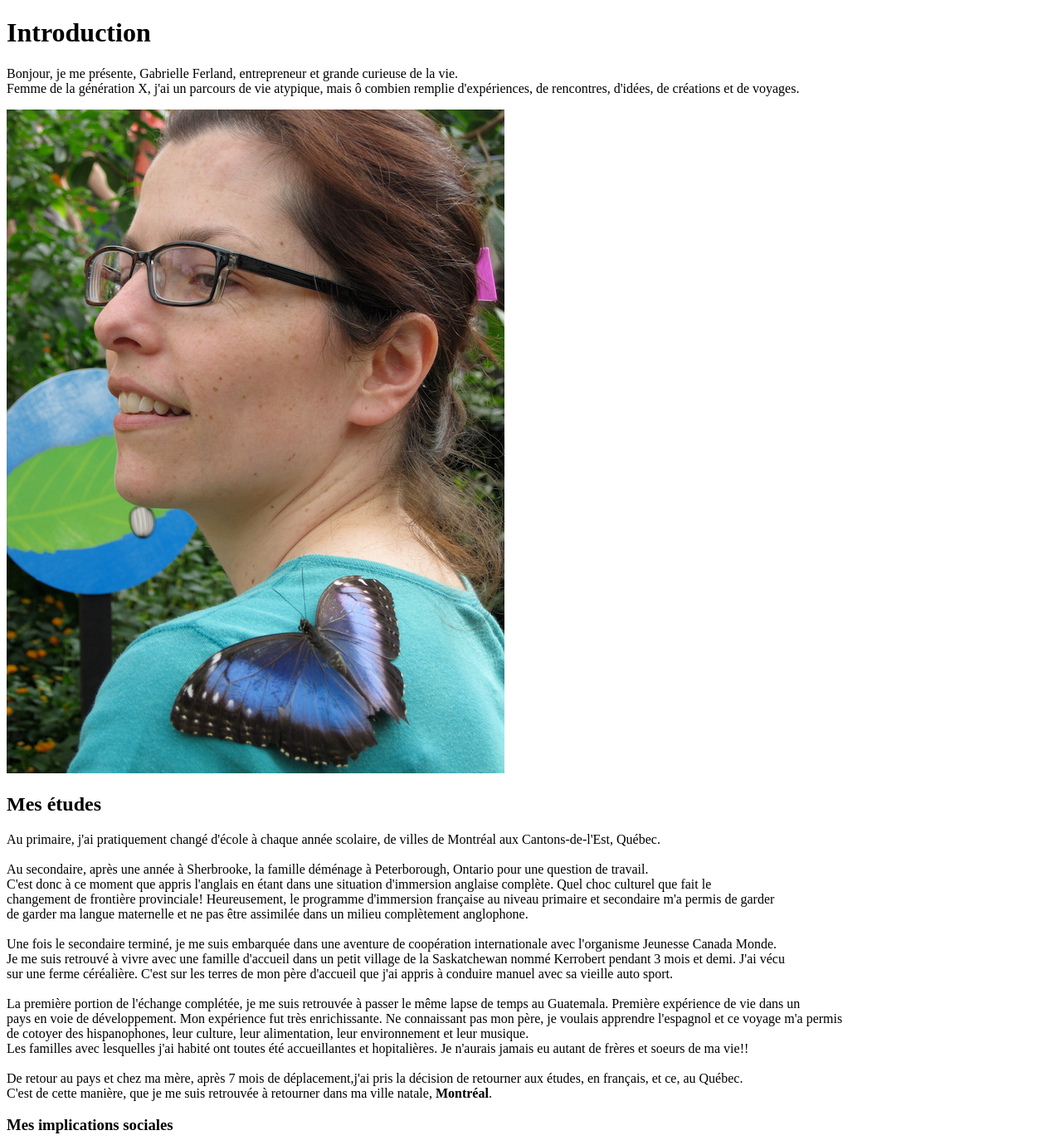
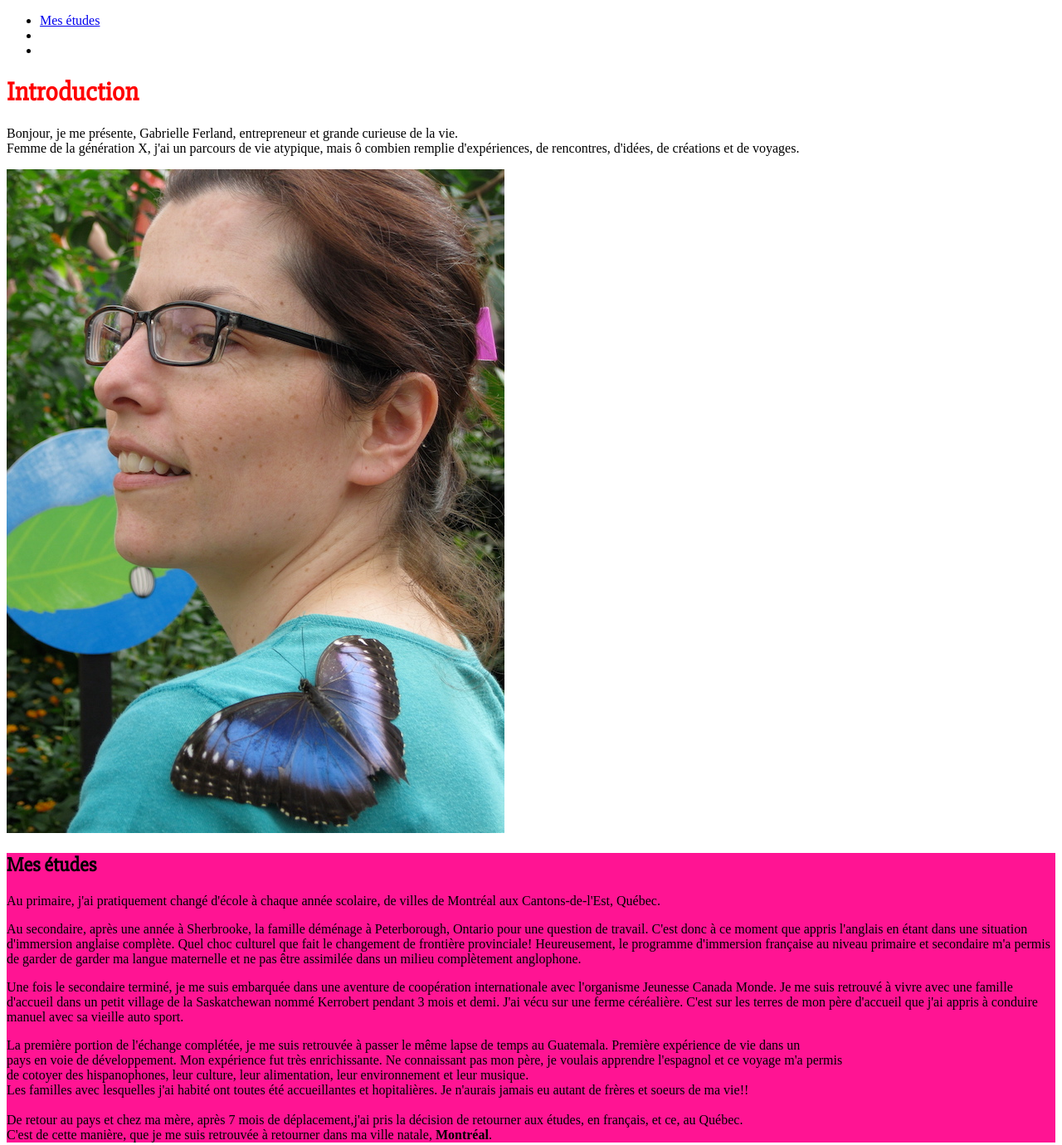
Before and after one commit to Gabrielle-Ferland/mapagepersonnelle, a plain HTML site: page index.html in a window 1280 px wide. Shown: the top 1380 px of the page at 83% size. Drawn offline with Linux system fonts and the light colour scheme.

Commit message:
révision base css

```diff
--- /dev/null
+++ b/css/style.css
@@ -0,0 +1,16 @@
+h1,h2,h3 {
+    font-family: 'Slabo 27px', serif;
+}
+
+header h1 {
+
+    color: red;
+
+
+}
+
+#mes-etudes {
+
+    background-color: deeppink;
+
+}
--- a/index.html
+++ b/index.html
@@ -5,9 +5,17 @@
     <title>Ma page perso</title>
 
     <link href='http://fonts.googleapis.com/css?family=Slabo+27px' rel='stylesheet' type='text/css'>
-
+    <link rel="stylesheet" href="css/style.css"/>
 </head>
 <body>
+
+<nav>
+    <ul>
+        <li><a href="#mes-etudes">Mes études</a></li>
+        <li></li>
+        <li></li>
+    </ul>
+</nav>
 
 <header>
 <h1>Introduction</h1>
@@ -18,19 +26,19 @@ Femme de la génération X, j'ai un parcours de vie atypique, mais ô combien re
     <img src="images/photo-GF-papillon.jpg" alt="photo profil"/>
 </header>
 
-<section>
-<h2>Mes études</h2>
-<p>Au primaire, j'ai pratiquement changé d'école à chaque année scolaire, de villes de Montréal aux Cantons-de-l'Est, Québec.<br>
-    <br>
-    Au secondaire, après une année à Sherbrooke, la famille déménage à Peterborough, Ontario pour une question de travail.<br>
-    C'est donc à ce moment que appris l'anglais en étant dans une situation d'immersion anglaise complète. Quel choc culturel que fait le <br>
-    changement de frontière provinciale! Heureusement, le programme d'immersion française au niveau primaire et secondaire m'a permis de garder<br>
-    de garder ma langue maternelle et ne pas être assimilée dans un milieu complètement anglophone.<br>
-    <br>
-    Une fois le secondaire terminé, je me suis embarquée dans une aventure de coopération internationale avec l'organisme Jeunesse Canada Monde.<br>
-    Je me suis retrouvé à vivre avec une famille d'accueil dans un petit village de la Saskatchewan nommé Kerrobert pendant 3 mois et demi. J'ai vécu<br>
-    sur une ferme céréalière. C'est sur les terres de mon père d'accueil que j'ai appris à conduire manuel avec sa vieille auto sport.<br>
-    <br>
+<section id="mes-etudes">
+<h2 >Mes études</h2>
+<p>Au primaire, j'ai pratiquement changé d'école à chaque année scolaire, de villes de Montréal aux Cantons-de-l'Est, Québec.</p>
+
+    <p>Au secondaire, après une année à Sherbrooke, la famille déménage à Peterborough, Ontario pour une question de travail.
+    C'est donc à ce moment que appris l'anglais en étant dans une situation d'immersion anglaise complète. Quel choc culturel que fait le
+    changement de frontière provinciale! Heureusement, le programme d'immersion française au niveau primaire et secondaire m'a permis de garder
+    de garder ma langue maternelle et ne pas être assimilée dans un milieu complètement anglophone.</p>
+
+    <p>Une fois le secondaire terminé, je me suis embarquée dans une aventure de coopération internationale avec l'organisme Jeunesse Canada Monde.
+    Je me suis retrouvé à vivre avec une famille d'accueil dans un petit village de la Saskatchewan nommé Kerrobert pendant 3 mois et demi. J'ai vécu
+    sur une ferme céréalière. C'est sur les terres de mon père d'accueil que j'ai appris à conduire manuel avec sa vieille auto sport.</p>
+
     La première portion de l'échange complétée, je me suis retrouvée à passer le même lapse de temps au Guatemala. Première expérience de vie dans un<br>
     pays en voie de développement. Mon expérience fut très enrichissante. Ne connaissant pas mon père, je voulais apprendre l'espagnol et ce voyage m'a permis<br>
     de cotoyer des hispanophones, leur culture, leur alimentation, leur environnement et leur musique.<br>
@@ -131,7 +139,7 @@ Femme de la génération X, j'ai un parcours de vie atypique, mais ô combien re
 </section>
 
 
-<h1 font-family: 'Slabo 27px', serif;>Me contacter</h1>
+<h1>Me contacter</h1>
 
 <img src="images/LinkedIn.png" alt="logo LinkedIn"/><a href=https://www.linkedin.com/profile/view?id=4007837&trk=spm_pic">LinkedIn</a><br>
 <img src="images/Facebook.png" alt="logo Facebook"/><a href="https://www.facebook.com/gabrielle.design">Facebook</a><br>
```
